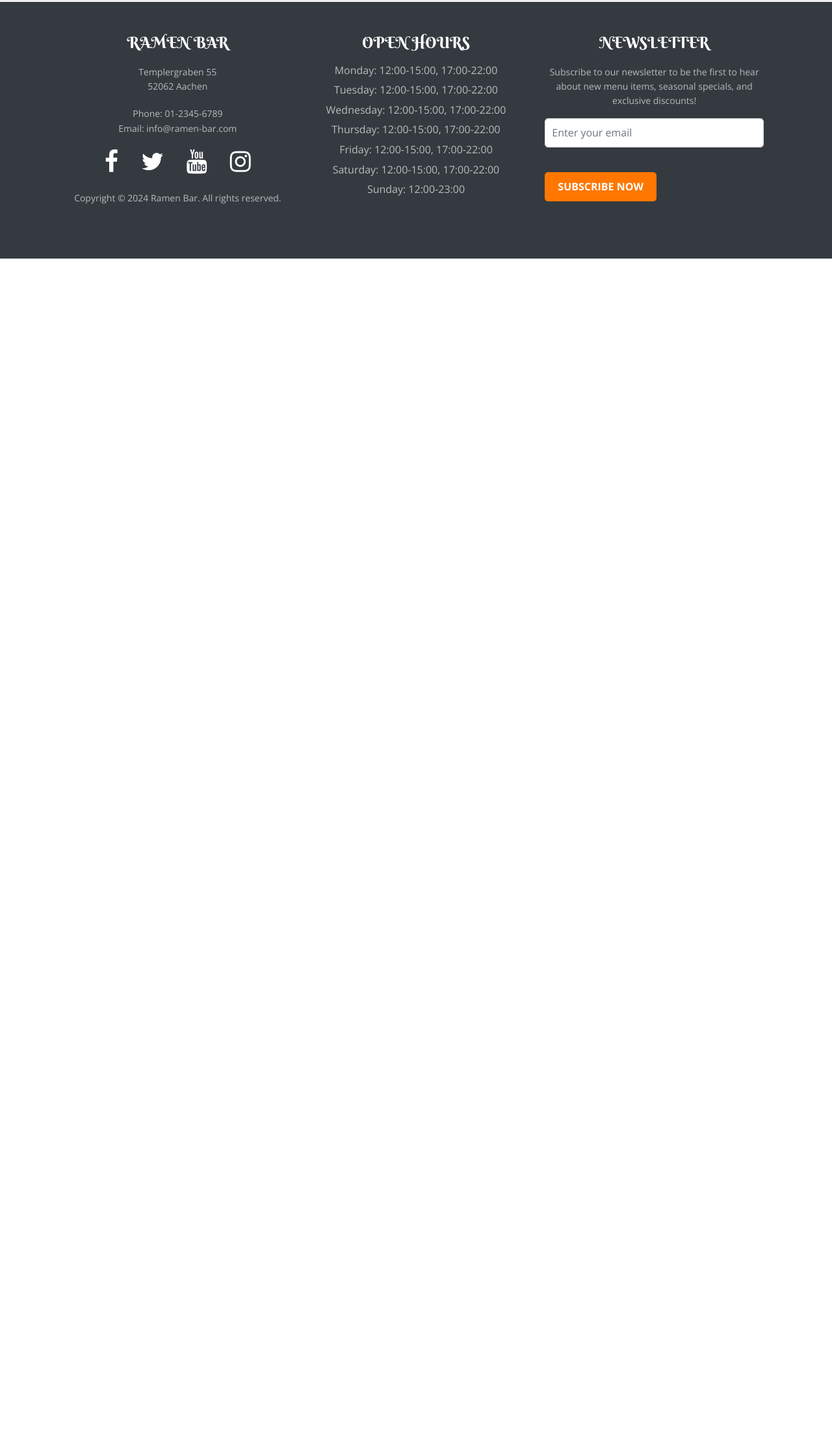
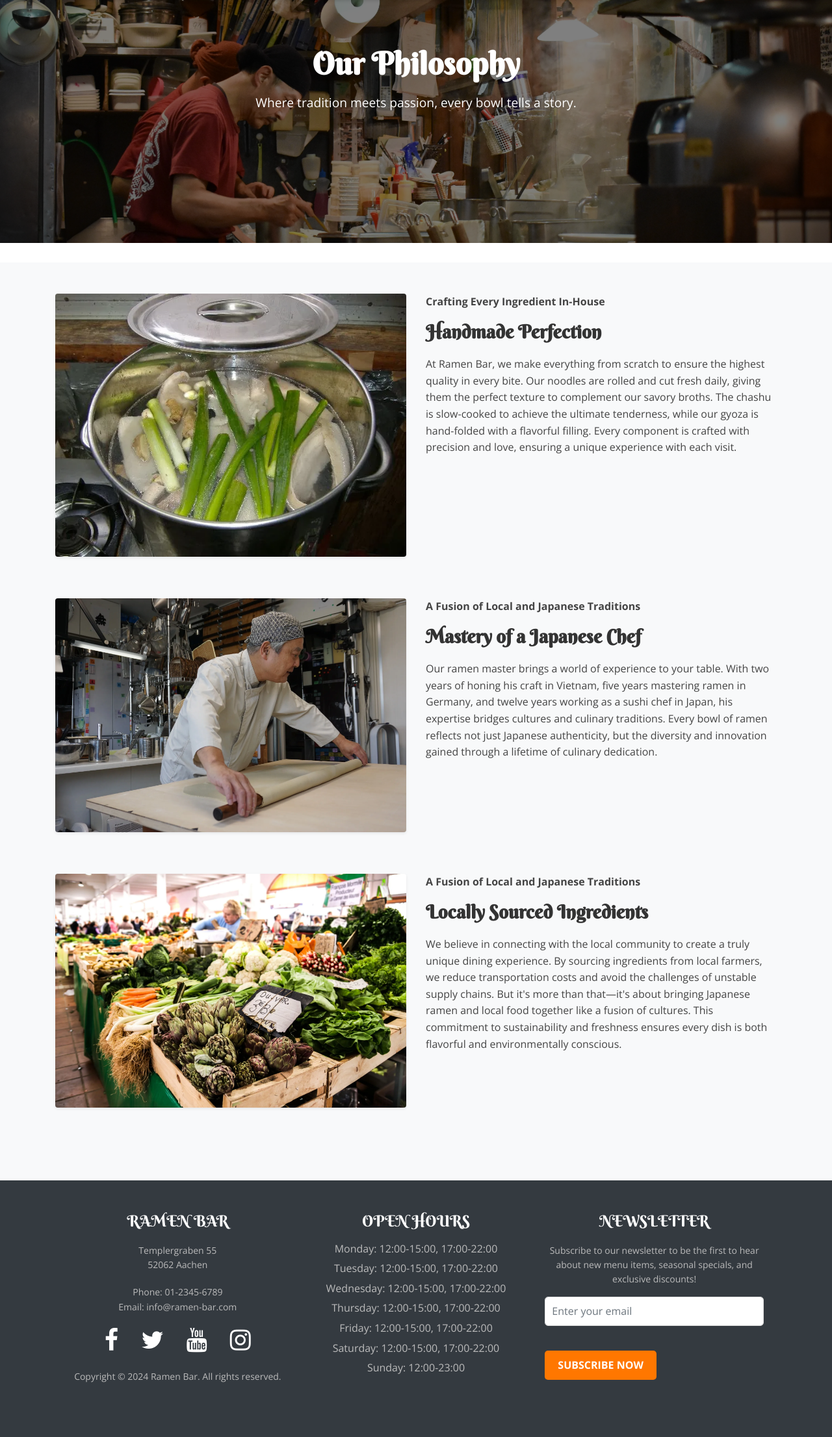
Before and after one commit to micmic210/booking-app, a Django app: page /philosophy/ in a window 1280 px wide. Shown: the part 106-2318 px from the top of the page at 65% size. Before the commit the page ends 504 px from the top, so only its background shows below. Run offline with Django 4.2, Linux system fonts and the light colour scheme; some libraries are stand-ins or nearby versions.

Commit message:
Update contents, the common header image and refine styling of philosophy.html

```diff
--- a/templates/philosophy.html
+++ b/templates/philosophy.html
@@ -1,8 +1,59 @@
 {% extends 'base.html' %}
 
-{% block title %}Philosophy{% endblock %}
+{% block title %}
+Philosophy - Ramen Bar
+{% endblock %}
 
 {% block content %}
-<h1>Our Philosophy</h1>
-<p>We believe in creating memorable dining experiences.</p>
+
+<!-- Common Header Section -->
+<section id="common-header" class="d-flex align-items-center justify-content-center position-relative text-white">
+    <div class="overlay"></div>
+    <div class="container text-center position-relative">
+        <h1 class="display-4 font-weight-bold">Our Philosophy</h1>
+        <p class="lead mb-4">Where tradition meets passion, every bowl tells a story.</p>
+    </div>
+</section>
+
+<!-- Philosophy Content Section -->
+<section id="philosophyContent" class="py-5 bg-light">
+    <div class="container">
+        <!-- Handmade Perfection Section -->
+        <div class="row mb-5">
+            <div class="col-md-6">
+                <img src="/static/img/soup-how-to.webp" alt="Fresh Noodles" class="img-fluid rounded shadow-sm mb-3">
+            </div>
+            <div class="col-md-6">
+                <p class="section-header font-weight-bold">Crafting Every Ingredient In-House</p>
+                <h2>Handmade Perfection</h2>
+                <p>At Ramen Bar, we make everything from scratch to ensure the highest quality in every bite. Our noodles are rolled and cut fresh daily, giving them the perfect texture to complement our savory broths. The chashu is slow-cooked to achieve the ultimate tenderness, while our gyoza is hand-folded with a flavorful filling. Every component is crafted with precision and love, ensuring a unique experience with each visit.</p>
+            </div>
+        </div>
+
+        <!-- Mastery of a Japanese Chef Section -->
+        <div class="row mb-5">
+            <div class="col-md-6">
+                <img src="/static/img/noodle-chef.webp" alt="Ramen Master Chef" class="img-fluid rounded shadow-sm mb-3">
+            </div>
+            <div class="col-md-6">
+                <p class="section-header font-weight-bold">A Fusion of Local and Japanese Traditions</p>
+                <h2>Mastery of a Japanese Chef</h2>
+                <p>Our ramen master brings a world of experience to your table. With two years of honing his craft in Vietnam, five years mastering ramen in Germany, and twelve years working as a sushi chef in Japan, his expertise bridges cultures and culinary traditions. Every bowl of ramen reflects not just Japanese authenticity, but the diversity and innovation gained through a lifetime of culinary dedication.</p>
+            </div>
+        </div>
+
+        <!-- Locally Sourced Ingredients Section -->
+        <div class="row mb-5">
+            <div class="col-md-6">
+                <img src="/static/img/local.webp" alt="Fresh Local Ingredients" class="img-fluid rounded shadow-sm mb-3">
+            </div>
+            <div class="col-md-6">
+                <p class="section-header font-weight-bold">A Fusion of Local and Japanese Traditions</p>
+                <h2>Locally Sourced Ingredients</h2>
+                <p>We believe in connecting with the local community to create a truly unique dining experience. By sourcing ingredients from local farmers, we reduce transportation costs and avoid the challenges of unstable supply chains. But it's more than that—it's about bringing Japanese ramen and local food together like a fusion of cultures. This commitment to sustainability and freshness ensures every dish is both flavorful and environmentally conscious.</p>
+            </div>
+        </div>
+    </div>
+</section>
+
 {% endblock %}
```
Also changed, not shown: static/img/header-image.webp (added).
